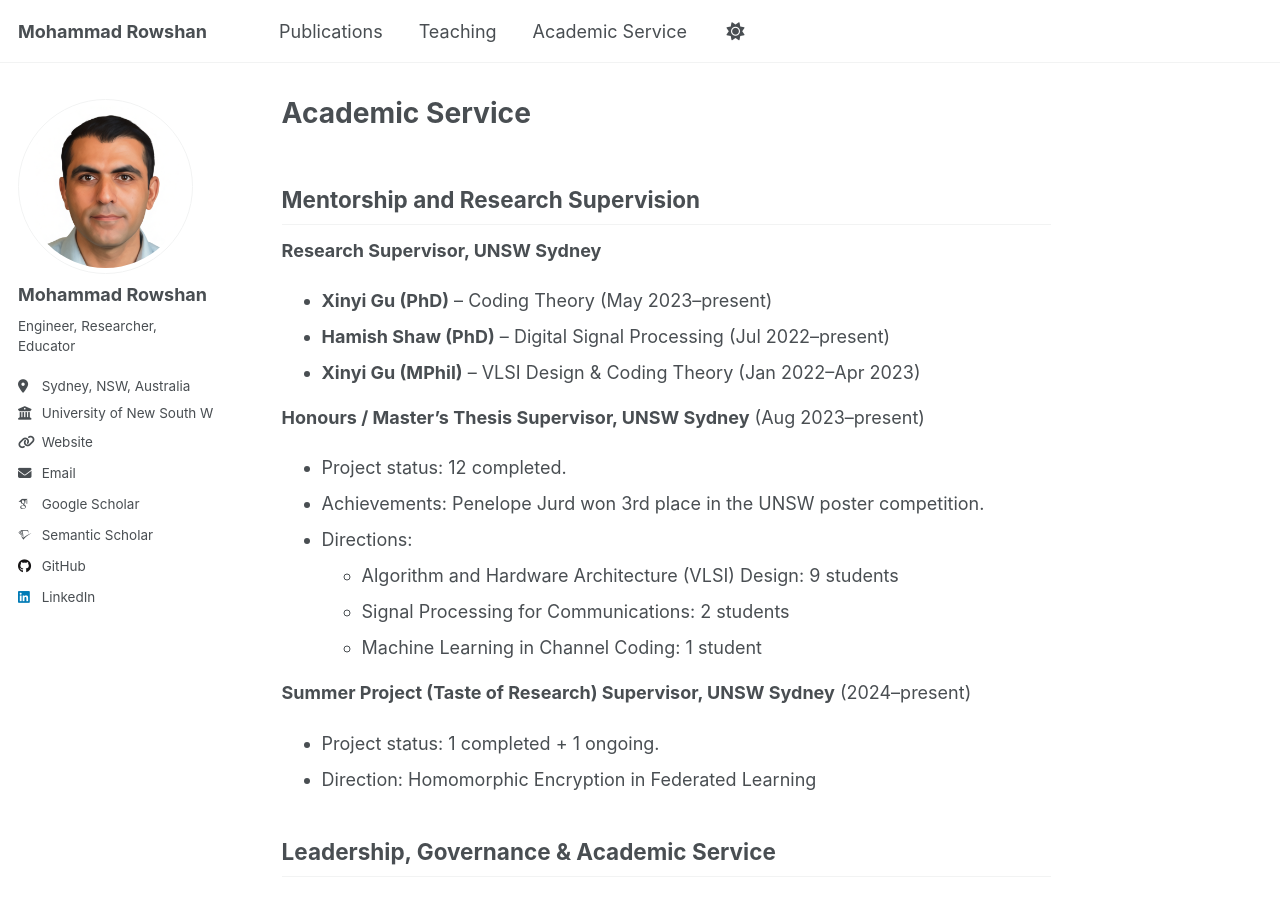
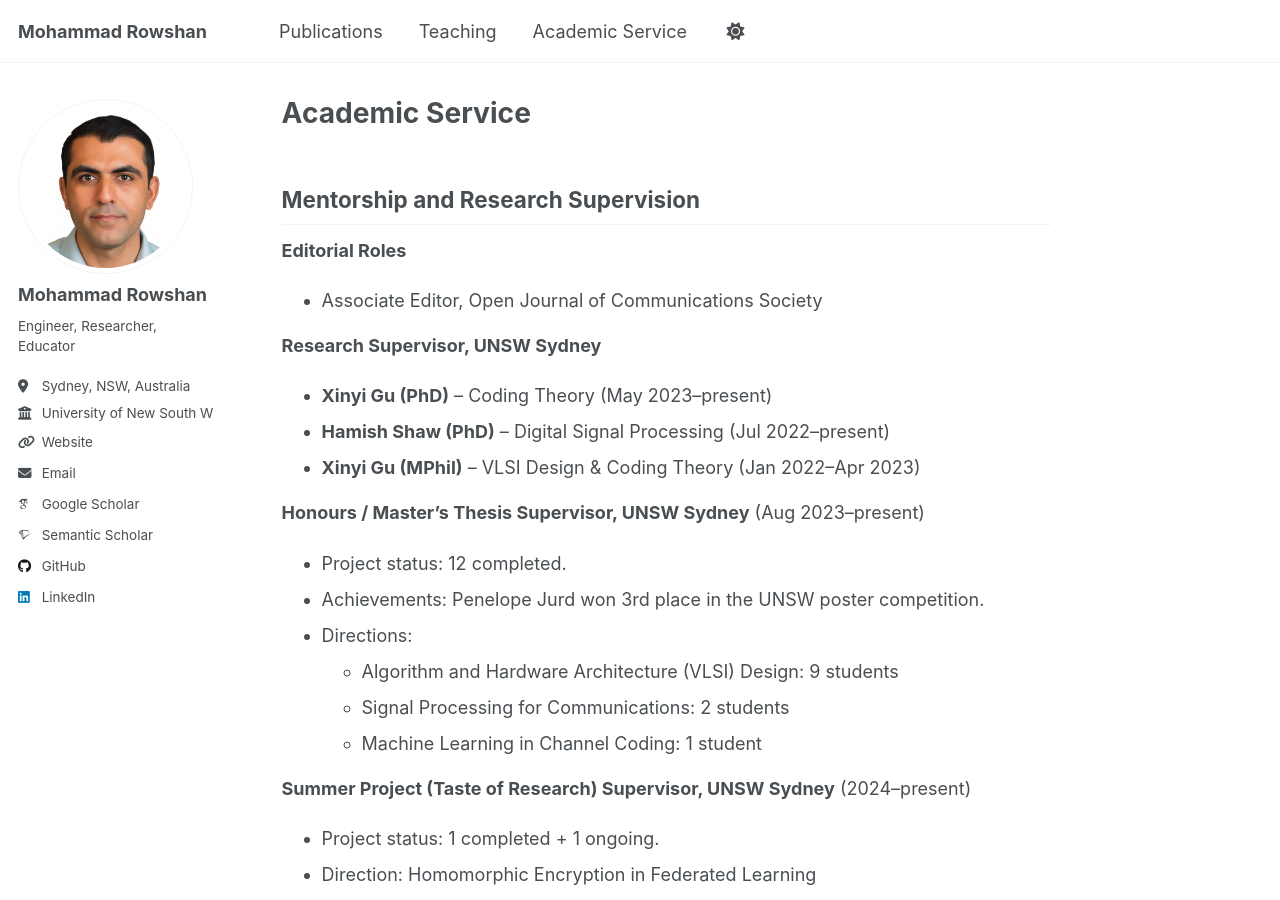
Before and after one commit to mohammad-rowshan/mohammad-rowshan.github.io, a Jekyll site: the page built from _pages/academic-services.md, in a window 1280 px wide and 900 px high. Built offline with Jekyll 4.4.1, drawn with Linux system fonts in a browser that asks for light colours; some web fonts are replaced; a script that is not in the unit is left out; comment, search, counter and statistics services are not loaded.

Commit message:
Update academic-services.md

```diff
--- a/_pages/academic-services.md
+++ b/_pages/academic-services.md
@@ -6,6 +6,8 @@ author_profile: true
 ---
 
 ## Mentorship and Research Supervision
+**Editorial Roles**
+  - Associate Editor, Open Journal of Communications Society
 
 **Research Supervisor, UNSW Sydney**
 
```
